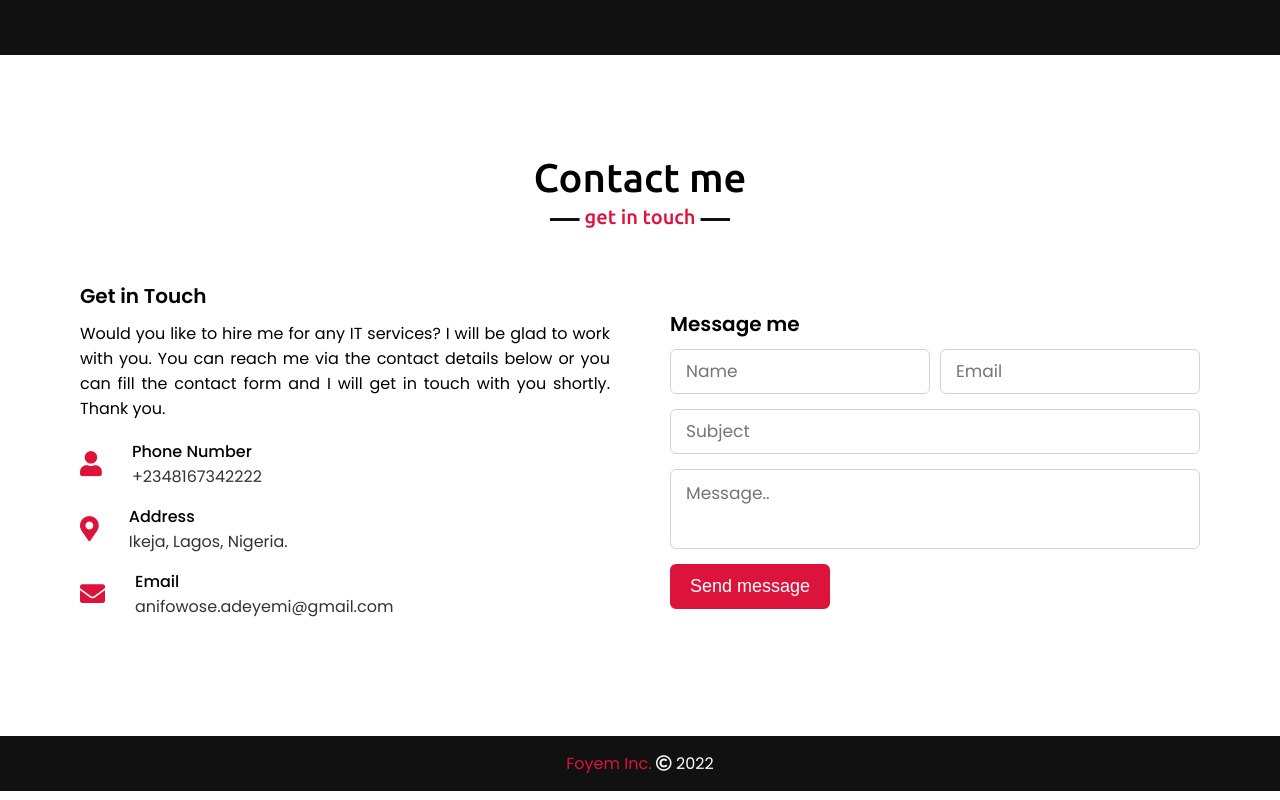
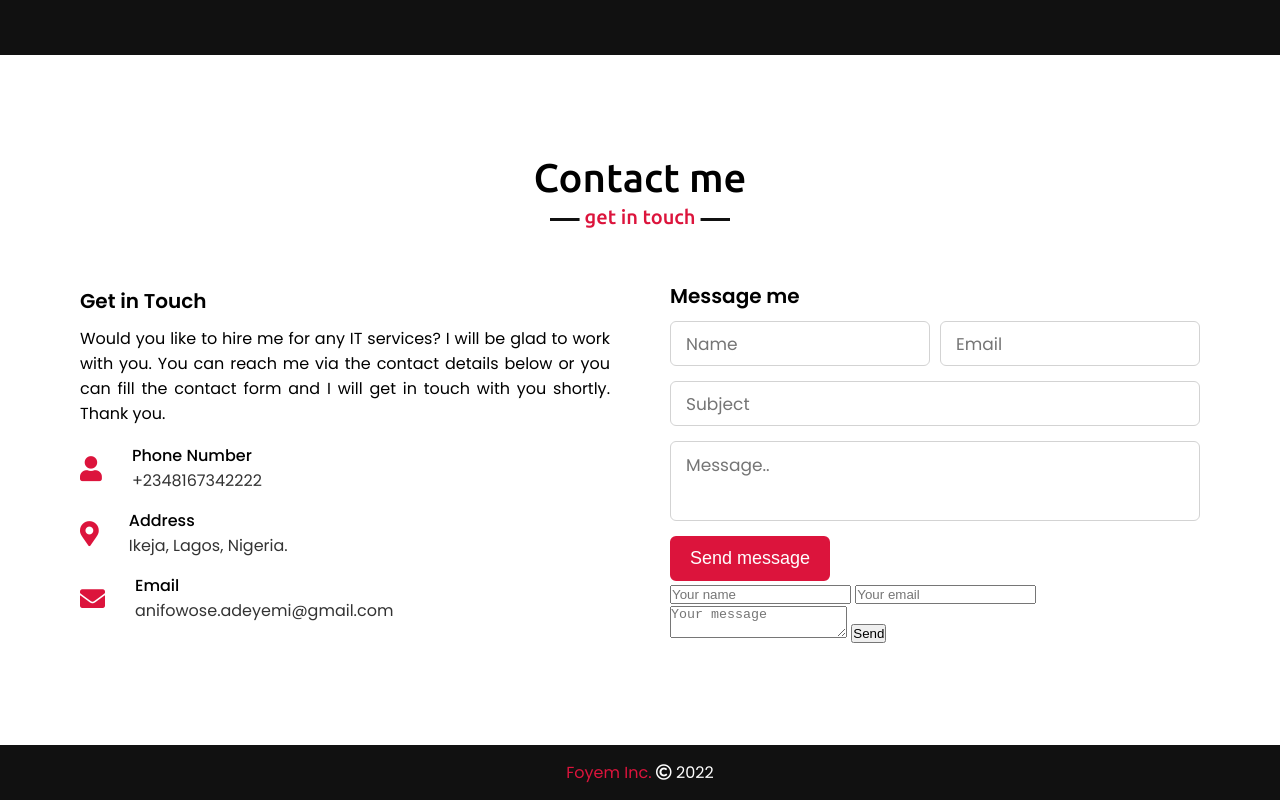
Before and after one commit to foyem/foyem.github.io, a plain HTML site: page index.html in a window 1280 px wide. Shown: the part 3719-4519 px from the top of the page. Drawn offline with nearby package versions, Linux system fonts and the light colour scheme.

Commit message:
recent changes

```diff
--- a/index.html
+++ b/index.html
@@ -257,7 +257,7 @@
                 </div>
                 <div class="column right">
                     <div class="text">Message me</div>
-                    <form action="https://formspree.io/f/xwkynwed" method="post" novalidate>
+                    <form action="https://formspree.io/f/xwkynwed" method="post">
                         <div class="fields">
                             <div class="field name">
                                 <label for="name">
@@ -283,6 +283,13 @@
                         </div>
                     </form>
 
+                    <form id="contactform" action="https://formspree.io/f/xwkynwed" method="POST">
+                        <input type="text" name="name" placeholder="Your name">
+                        <input type="email" name="_replyto" placeholder="Your email">
+                        <textarea name="message" placeholder="Your message"></textarea>
+                        <input type="submit" value="Send">
+                    </form>
+
                 </div>
             </div>
         </div>
```
